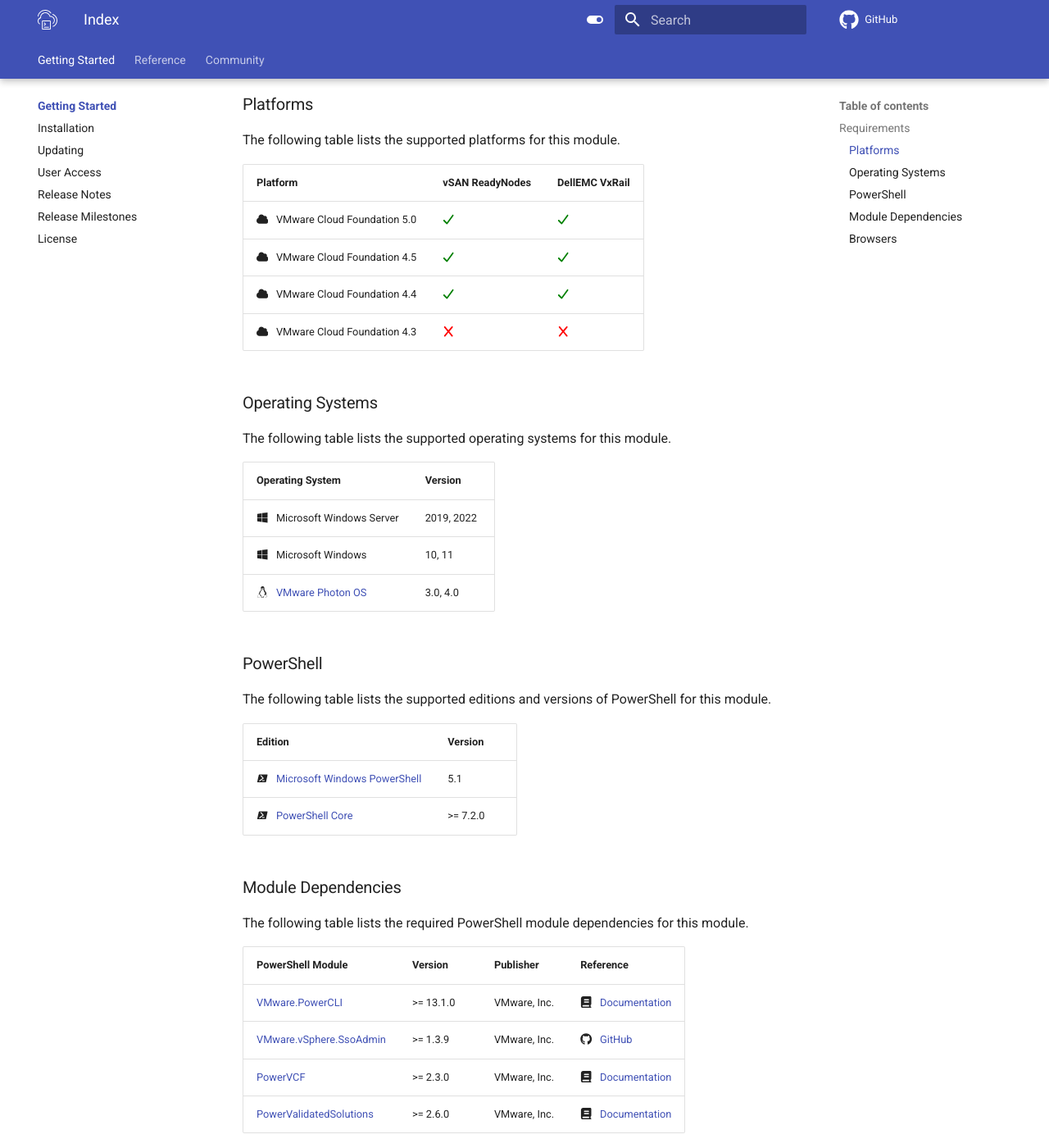
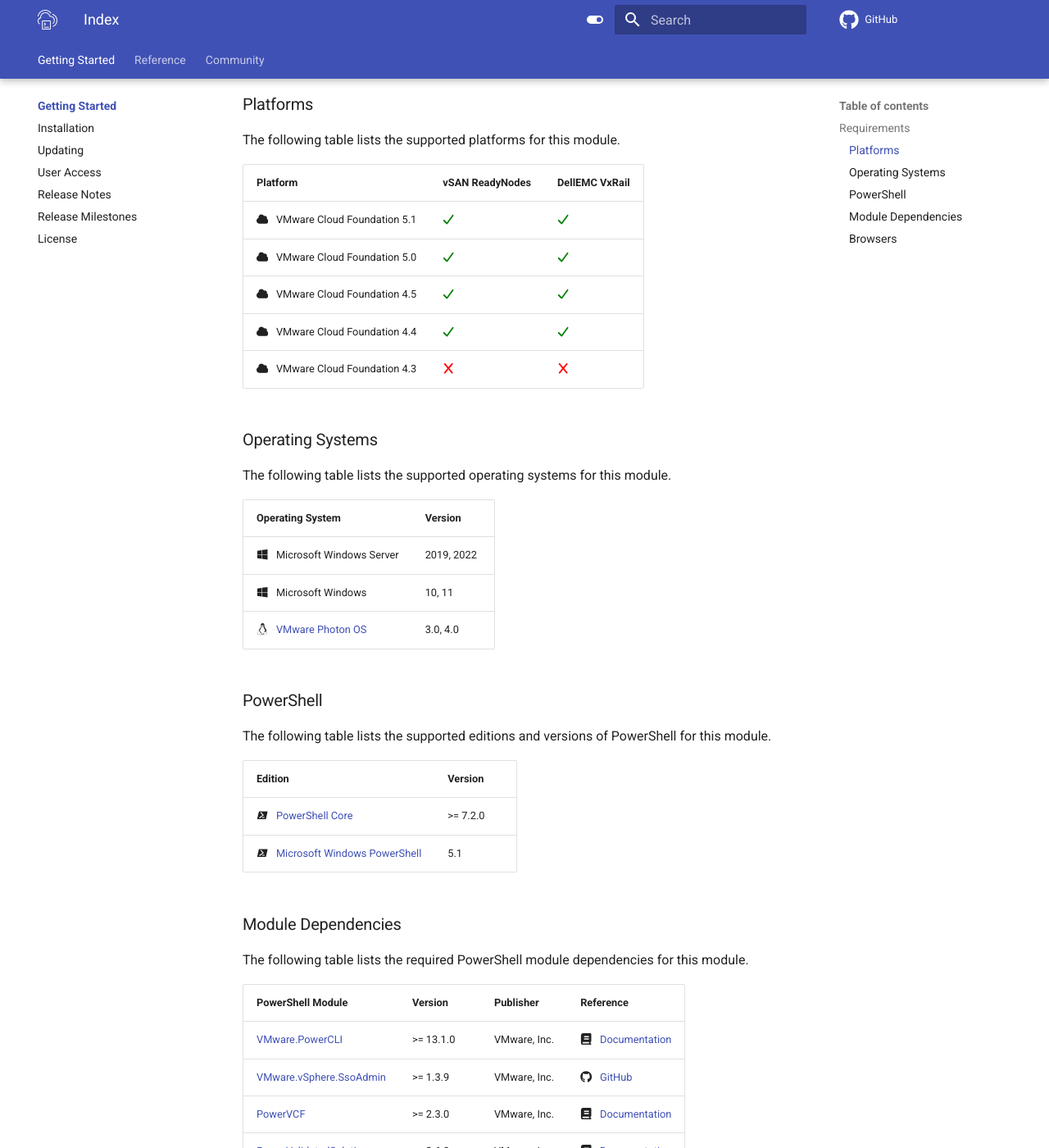
Before and after one commit to vmware/powershell-module-for-vmware-cloud-foundation-reporting, an MkDocs documentation site: the page built from docs/index.md, in a window 1280 px wide and 1400 px high, scrolled down 649 px. Shown: the whole window at 82% size. Built offline with MkDocs 1.6.1 and Material for MkDocs 9.7.7, drawn with Linux system fonts in a browser that asks for light colours; comment, search, counter and statistics services are not loaded; the version menu is left out.

Commit message:
docs: update supported versions
Signed-off-by: Ryan Johnson <johnsonryan@vmware.com>

```diff
--- a/docs/index.md
+++ b/docs/index.md
@@ -18,6 +18,7 @@ The following table lists the supported platforms for this module.
 
 Platform                                                     | vSAN ReadyNodes                     | DellEMC VxRail
 -------------------------------------------------------------|-------------------------------------|------------------------------------
+:fontawesome-solid-cloud: &nbsp; VMware Cloud Foundation 5.1 | :fontawesome-solid-check:{ .green } | :fontawesome-solid-check:{ .green }
 :fontawesome-solid-cloud: &nbsp; VMware Cloud Foundation 5.0 | :fontawesome-solid-check:{ .green } | :fontawesome-solid-check:{ .green }
 :fontawesome-solid-cloud: &nbsp; VMware Cloud Foundation 4.5 | :fontawesome-solid-check:{ .green } | :fontawesome-solid-check:{ .green }
 :fontawesome-solid-cloud: &nbsp; VMware Cloud Foundation 4.4 | :fontawesome-solid-check:{ .green } | :fontawesome-solid-check:{ .green }
@@ -39,8 +40,8 @@ The following table lists the supported editions and versions of PowerShell for
 
 Edition                                                                           | Version
 ----------------------------------------------------------------------------------|----------
+:material-powershell: &nbsp; [PowerShell Core][microsoft-powershell]              | >= 7.2.0
 :material-powershell: &nbsp; [Microsoft Windows PowerShell][microsoft-powershell] | 5.1
-:material-powershell: &nbsp; [PowerShell Core][microsoft-powershell]              | >= 7.2.0
 
 ### Module Dependencies
 
```
